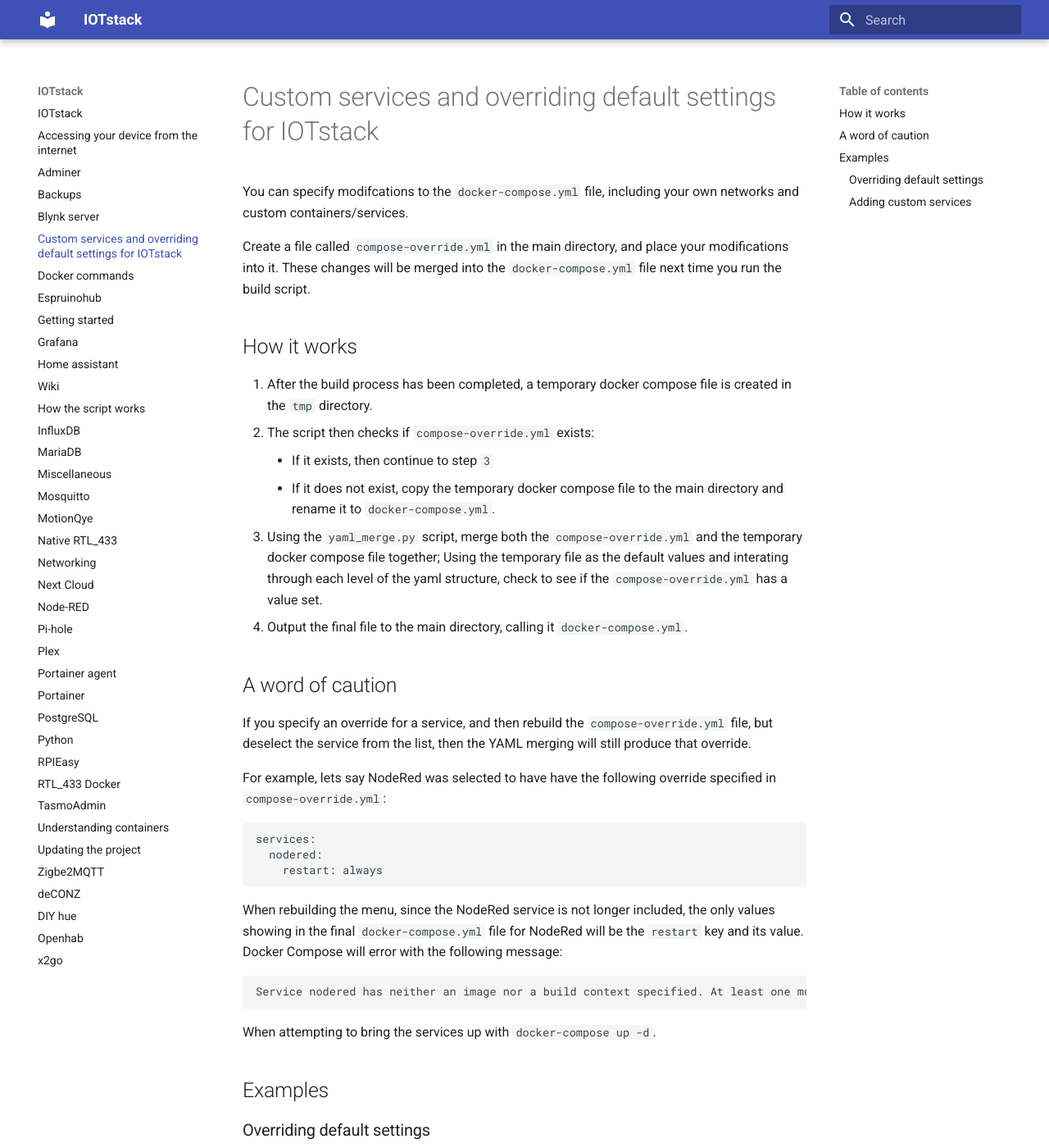
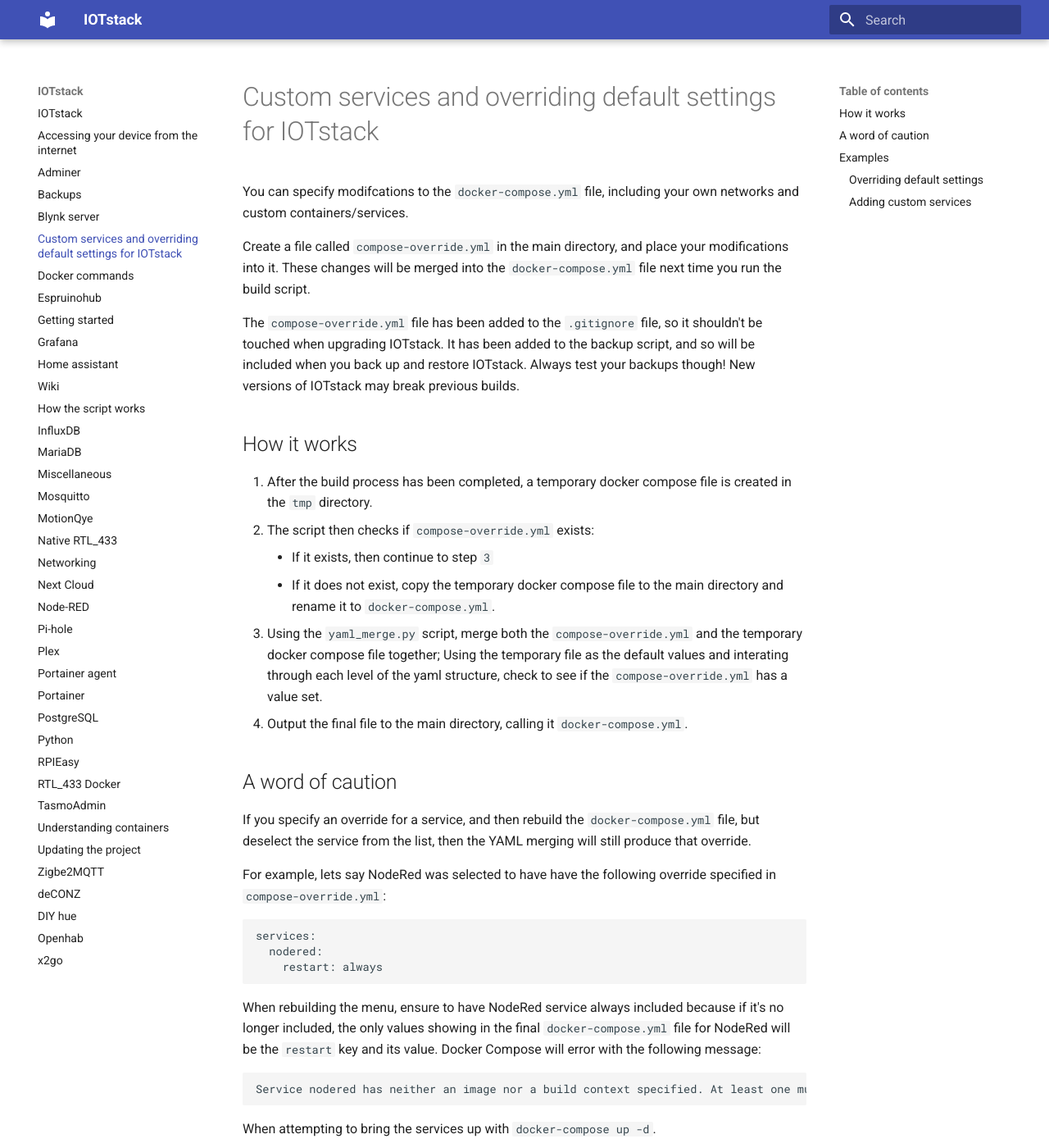
Before and after one commit to gcgarner/IOTstack, an MkDocs documentation site: the page built from docs/Custom.md, in a window 1280 px wide and 1400 px high. Shown: the whole window at 82% size. Built offline with MkDocs 1.6.1 and Material for MkDocs 9.7.7, drawn with Linux system fonts in a browser that asks for light colours; some of the changed text lies outside the part shown.

Commit message:
Added more information about the compose override file

````diff
--- a/docs/Custom.md
+++ b/docs/Custom.md
@@ -2,6 +2,8 @@
 You can specify modifcations to the `docker-compose.yml` file, including your own networks and custom containers/services.
 
 Create a file called `compose-override.yml` in the main directory, and place your modifications into it. These changes will be merged into the `docker-compose.yml` file next time you run the build script.
+
+The `compose-override.yml` file has been added to the `.gitignore` file, so it shouldn't be touched when upgrading IOTstack. It has been added to the backup script, and so will be included when you back up and restore IOTstack. Always test your backups though! New versions of IOTstack may break previous builds.
 
 ## How it works
 1. After the build process has been completed, a temporary docker compose file is created in the `tmp` directory.
@@ -12,7 +14,7 @@
 4. Output the final file to the main directory, calling it `docker-compose.yml`.
 
 ## A word of caution
-If you specify an override for a service, and then rebuild the `compose-override.yml` file, but deselect the service from the list, then the YAML merging will still produce that override.
+If you specify an override for a service, and then rebuild the `docker-compose.yml` file, but deselect the service from the list, then the YAML merging will still produce that override.
 
 For example, lets say NodeRed was selected to have have the following override specified in `compose-override.yml`:
 ```
@@ -21,17 +23,19 @@
     restart: always
 ```
 
-When rebuilding the menu, since the NodeRed service is not longer included, the only values showing in the final `docker-compose.yml` file for NodeRed will be the `restart` key and its value. Docker Compose will error with the following message:
+When rebuilding the menu, ensure to have NodeRed service always included because if it's no longer included, the only values showing in the final `docker-compose.yml` file for NodeRed will be the `restart` key and its value. Docker Compose will error with the following message:
 ```
 Service nodered has neither an image nor a build context specified. At least one must be provided.
 ```
 
 When attempting to bring the services up with `docker-compose up -d`.
 
+Either remove the override for NodeRed in `compose-override.yml` and rebuild the stack, or ensure that NodeRed is built with the stack to fix this.
+
 ## Examples
 
 ### Overriding default settings
-For example, lets assume you put the following into the `compose-override.yml` file:
+Lets assume you put the following into the `compose-override.yml` file:
 ```
 services:
   mosquitto:
````
